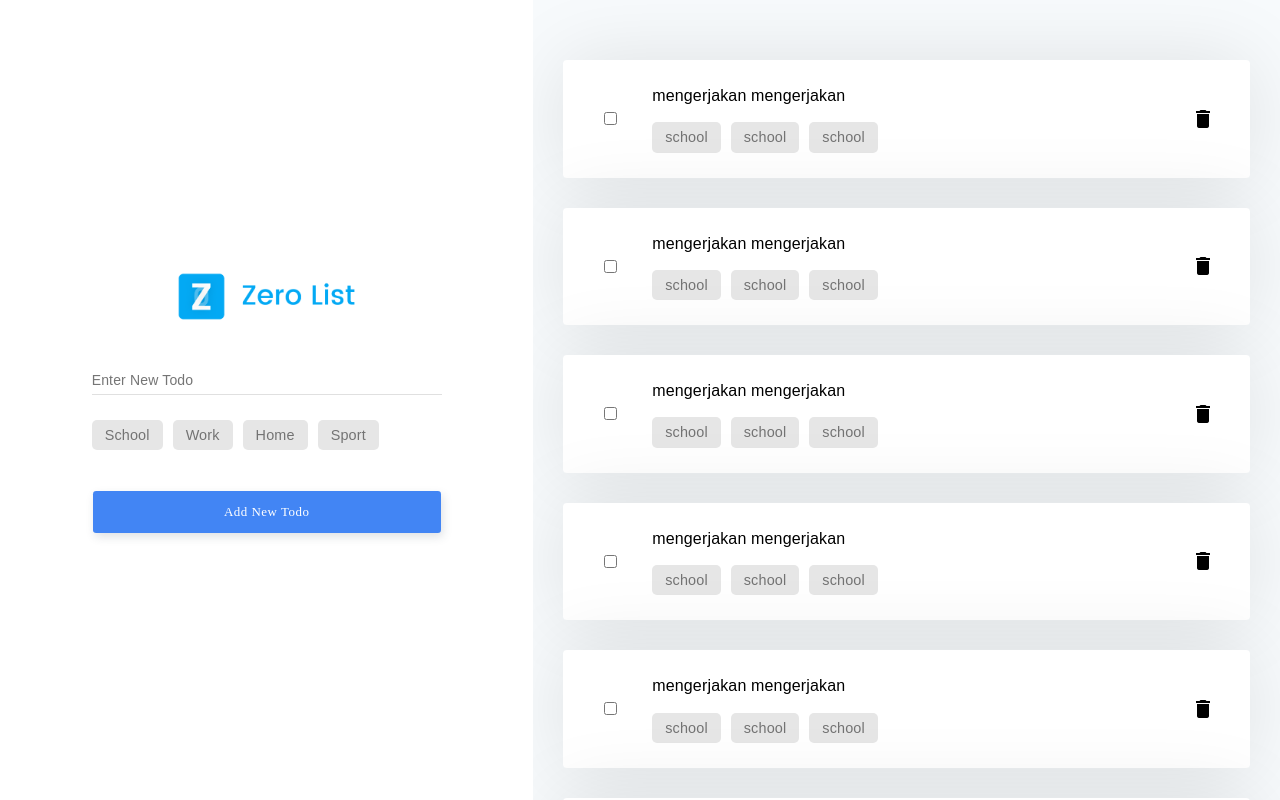
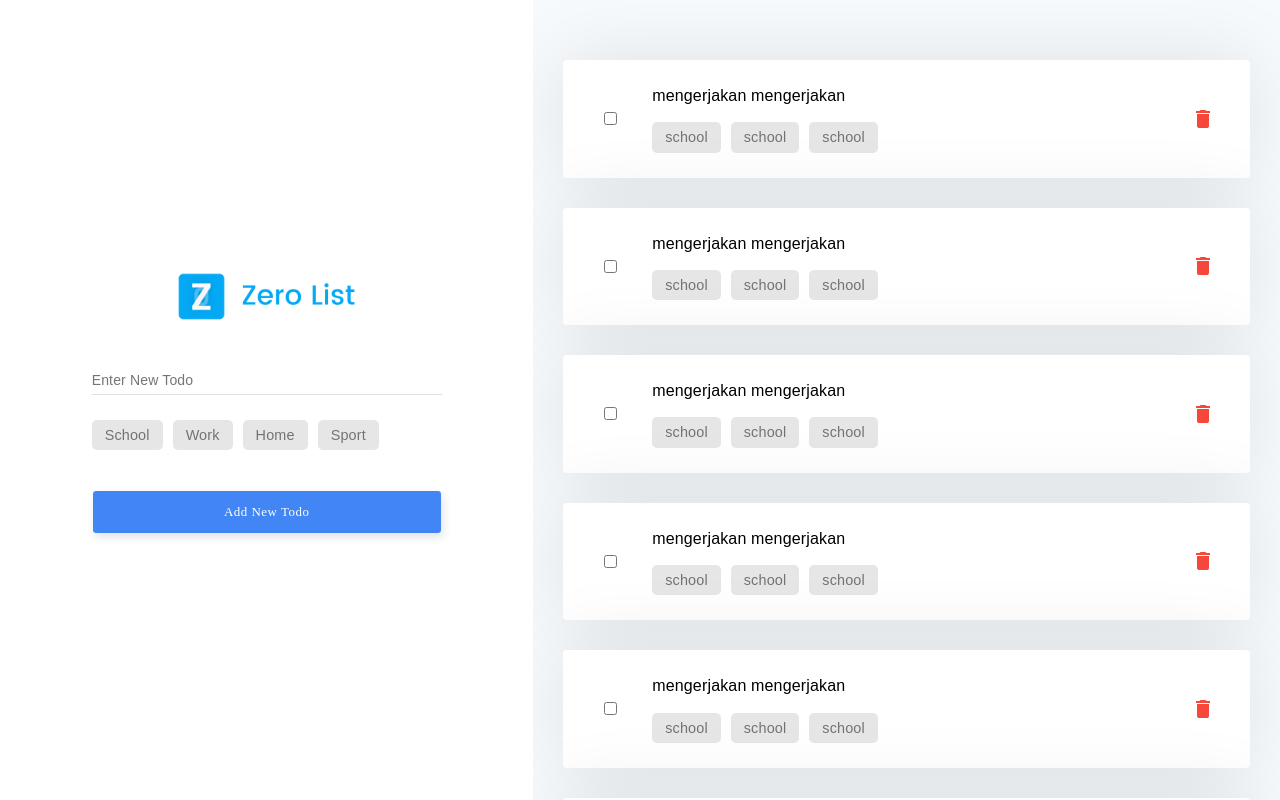
Before and after one commit to daniszaidan/Zero-List, a React (Create React App) app: page / in a window 1280 px wide. Built offline with nearby package versions, Linux system fonts and the light colour scheme.

Commit message:
Create TodoList Component

```diff
--- a/src/App.js
+++ b/src/App.js
@@ -2,6 +2,7 @@ import React, { Component } from "react";
 import logo from './logo.png';
 import './zero.css';
 import './App.css';
+import TodoList from "./TodoList";
 // import MaterialIcon, { colorPalette } from 'material-icons-react';
 
 class App extends Component {
@@ -30,152 +31,12 @@ class App extends Component {
         </div>
         <div className="col col-7 col-m-12 half-right">
 
-          <div className="card">
-            <div className='col-1 col-s-12 d-flex flex-center'>
-              <input type="checkbox" />
-            </div>
-            <div className='col-10 col-s-12 list-frame'>
-              <div className="title-frame">
-                <p>mengerjakan mengerjakan</p>
-              </div>
-              <div className="tag-frame">
-                <div className="tag">school</div>
-                <div className="tag">school</div>
-                <div className="tag">school</div>
-              </div>
-            </div>
-            <div className='col-1 col-s-12 d-flex flex-center'>
-              {/* <MaterialIcon icon="dashboard" /> */}
-              {/* <i className="fas fa-user-edit"></i> */}
-              <i className="material-icons">delete</i>
-            </div>
-          </div>
-
-          <div className="card">
-            <div className='col-1 col-s-12 d-flex flex-center'>
-              <input type="checkbox" />
-            </div>
-            <div className='col-10 col-s-12 list-frame'>
-              <div className="title-frame">
-                <p>mengerjakan mengerjakan</p>
-              </div>
-              <div className="tag-frame">
-                <div className="tag">school</div>
-                <div className="tag">school</div>
-                <div className="tag">school</div>
-              </div>
-            </div>
-            <div className='col-1 col-s-12 d-flex flex-center'>
-              {/* <MaterialIcon icon="dashboard" /> */}
-              {/* <i className="fas fa-user-edit"></i> */}
-              <i className="material-icons">delete</i>
-            </div>
-          </div>
-
-          <div className="card">
-            <div className='col-1 col-s-12 d-flex flex-center'>
-              <input type="checkbox" />
-            </div>
-            <div className='col-10 col-s-12 list-frame'>
-              <div className="title-frame">
-                <p>mengerjakan mengerjakan</p>
-              </div>
-              <div className="tag-frame">
-                <div className="tag">school</div>
-                <div className="tag">school</div>
-                <div className="tag">school</div>
-              </div>
-            </div>
-            <div className='col-1 col-s-12 d-flex flex-center'>
-              {/* <MaterialIcon icon="dashboard" /> */}
-              {/* <i className="fas fa-user-edit"></i> */}
-              <i className="material-icons">delete</i>
-            </div>
-          </div>
-
-          <div className="card">
-            <div className='col-1 col-s-12 d-flex flex-center'>
-              <input type="checkbox" />
-            </div>
-            <div className='col-10 col-s-12 list-frame'>
-              <div className="title-frame">
-                <p>mengerjakan mengerjakan</p>
-              </div>
-              <div className="tag-frame">
-                <div className="tag">school</div>
-                <div className="tag">school</div>
-                <div className="tag">school</div>
-              </div>
-            </div>
-            <div className='col-1 col-s-12 d-flex flex-center'>
-              {/* <MaterialIcon icon="dashboard" /> */}
-              {/* <i className="fas fa-user-edit"></i> */}
-              <i className="material-icons">delete</i>
-            </div>
-          </div>
-
-          <div className="card">
-            <div className='col-1 col-s-12 d-flex flex-center'>
-              <input type="checkbox" />
-            </div>
-            <div className='col-10 col-s-12 list-frame'>
-              <div className="title-frame">
-                <p>mengerjakan mengerjakan</p>
-              </div>
-              <div className="tag-frame">
-                <div className="tag">school</div>
-                <div className="tag">school</div>
-                <div className="tag">school</div>
-              </div>
-            </div>
-            <div className='col-1 col-s-12 d-flex flex-center'>
-              {/* <MaterialIcon icon="dashboard" /> */}
-              {/* <i className="fas fa-user-edit"></i> */}
-              <i className="material-icons">delete</i>
-            </div>
-          </div>
-
-          <div className="card">
-            <div className='col-1 col-s-12 d-flex flex-center'>
-              <input type="checkbox" />
-            </div>
-            <div className='col-10 col-s-12 list-frame'>
-              <div className="title-frame">
-                <p>mengerjakan mengerjakan</p>
-              </div>
-              <div className="tag-frame">
-                <div className="tag">school</div>
-                <div className="tag">school</div>
-                <div className="tag">school</div>
-              </div>
-            </div>
-            <div className='col-1 col-s-12 d-flex flex-center'>
-              {/* <MaterialIcon icon="dashboard" /> */}
-              {/* <i className="fas fa-user-edit"></i> */}
-              <i className="material-icons">delete</i>
-            </div>
-          </div>
-
-          <div className="card">
-            <div className='col-1 col-s-12 d-flex flex-center'>
-              <input type="checkbox" />
-            </div>
-            <div className='col-10 col-s-12 list-frame'>
-              <div className="title-frame">
-                <p>mengerjakan mengerjakan</p>
-              </div>
-              <div className="tag-frame">
-                <div className="tag">school</div>
-                <div className="tag">school</div>
-                <div className="tag">school</div>
-              </div>
-            </div>
-            <div className='col-1 col-s-12 d-flex flex-center'>
-              {/* <MaterialIcon icon="dashboard" /> */}
-              {/* <i className="fas fa-user-edit"></i> */}
-              <i className="material-icons">delete</i>
-            </div>
-          </div>
+          <TodoList />
+          <TodoList />
+          <TodoList />
+          <TodoList />
+          <TodoList />
+          <TodoList />
 
         </div>
       </main>
--- /dev/null
+++ b/src/TodoList.js
@@ -0,0 +1,28 @@
+import React, { Component } from "react";
+
+export default class TodoListt extends Component {
+    render() {
+        return (
+            <div className="card">
+                <div className='col-1 col-s-12 d-flex flex-center'>
+                    <input type="checkbox" />
+                </div>
+                <div className='col-10 col-s-12 list-frame'>
+                    <div className="title-frame">
+                        <p>mengerjakan mengerjakan</p>
+                    </div>
+                    <div className="tag-frame">
+                        <div className="tag">school</div>
+                        <div className="tag">school</div>
+                        <div className="tag">school</div>
+                    </div>
+                </div>
+                <div className='col-1 col-s-12 d-flex flex-center'>
+                    {/* <MaterialIcon icon="dashboard" /> */}
+                    {/* <i className="fas fa-user-edit"></i> */}
+                    <i className="material-icons delete-button">delete</i>
+                </div>
+            </div>
+        );
+    }
+}
```
